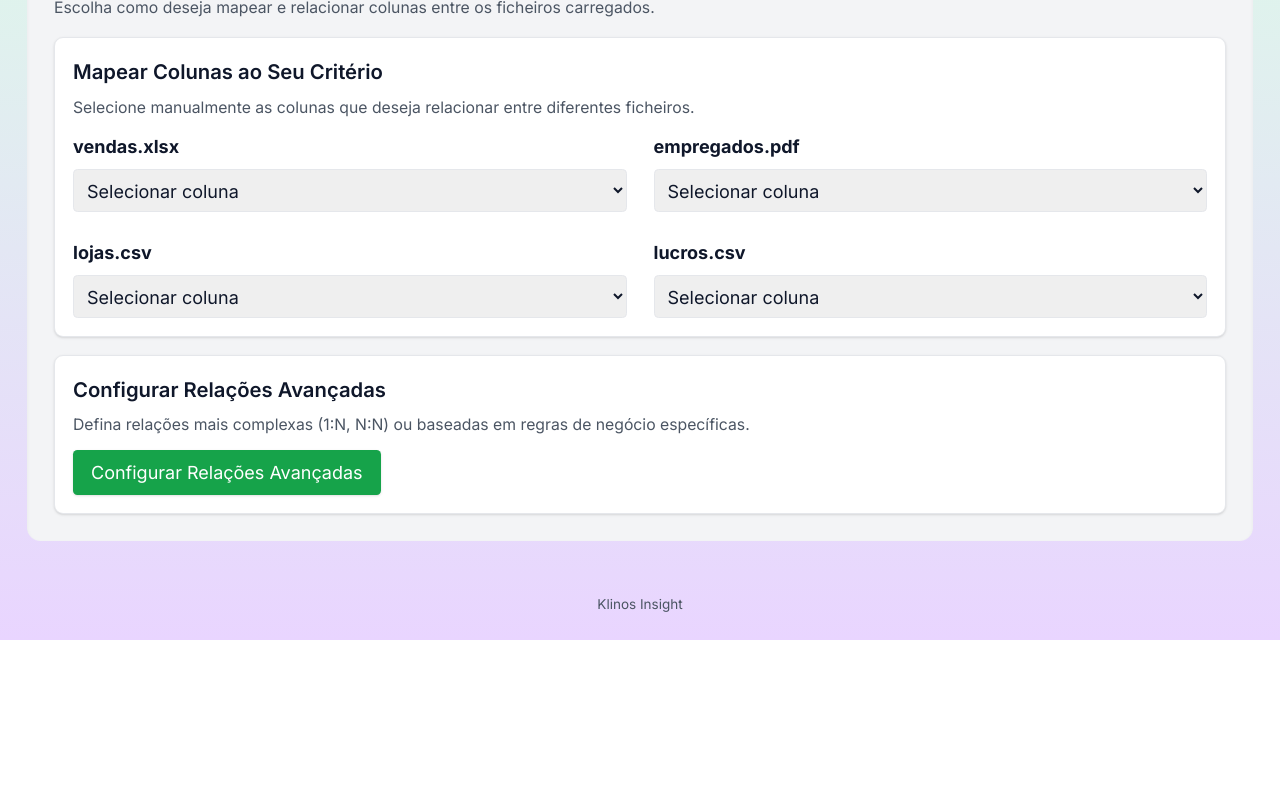
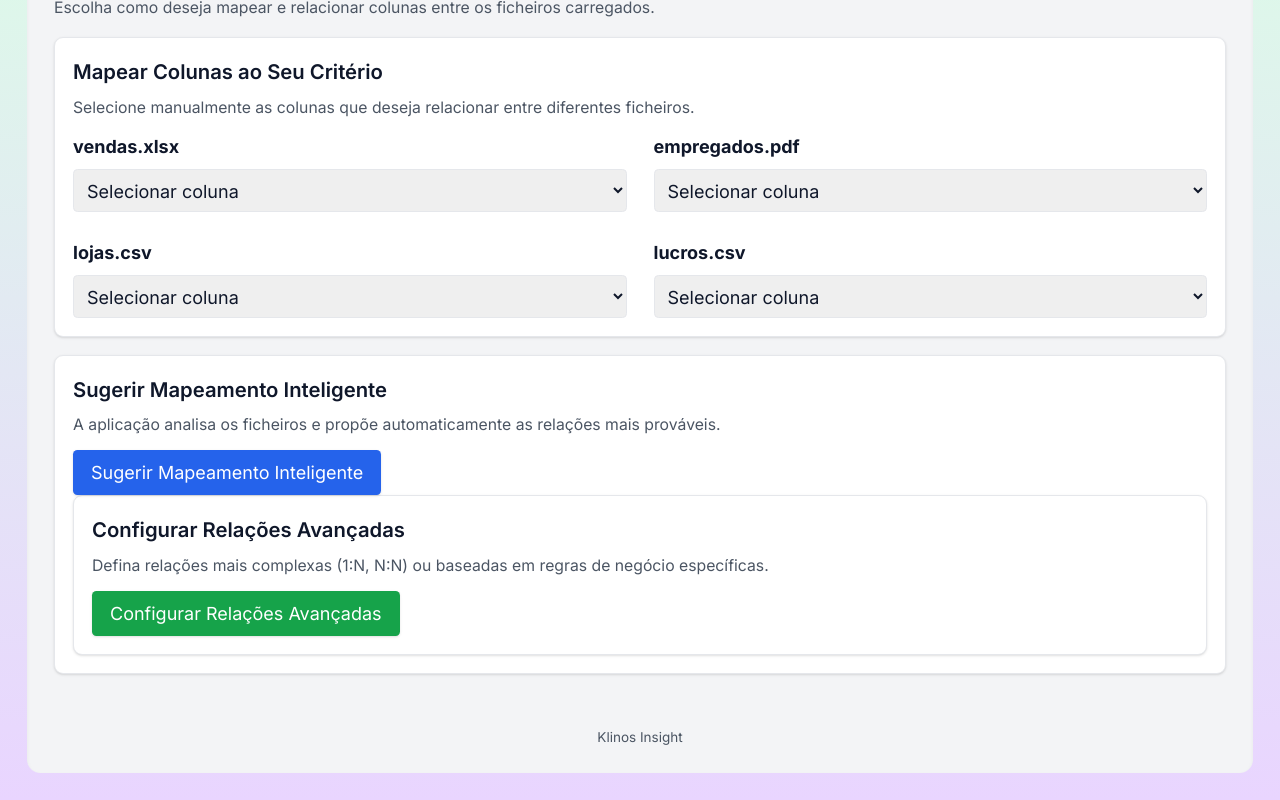
Before and after one commit to klinos3/klinos-App, a React (Create React App) app: page / in a window 1280 px wide. Shown: the part 1058-1858 px from the top of the page. Before the commit the page ends 1698 px from the top, so only its background shows below. Built offline with nearby package versions, Linux system fonts and the light colour scheme.

Commit message:
update colunas

```diff
--- a/src/App.jsx
+++ b/src/App.jsx
@@ -379,8 +379,20 @@ const [showAdvancedConfig, setShowAdvancedConfig] = useState(false);
   </div>
 
   {/* Retângulo 2 – Sugerir Mapeamento Inteligente */}
-  {/* Relações encontradas – layout em colunas */}
-{relations.length > 0 && (
+  <div className="border p-4 rounded-lg shadow bg-white mb-4">
+    <h3 className="font-semibold text-lg mb-2">Sugerir Mapeamento Inteligente</h3>
+    <p className="text-sm text-gray-600 mb-3">
+      A aplicação analisa os ficheiros e propõe automaticamente as relações mais prováveis.
+    </p>
+    <button
+      onClick={handleAutoRelate}
+      className="px-4 py-2 bg-blue-600 text-white rounded shadow"
+    >
+      Sugerir Mapeamento Inteligente
+    </button>
+
+   {/* Relações encontradas – layout em colunas */}
+    {relations.length > 0 && (
   <div className="mt-3 text-sm text-gray-700">
     <h4 className="font-semibold mb-2">Relações encontradas:</h4>
     <div className="grid grid-cols-4 gap-4 bg-gray-50 p-3 rounded">
@@ -426,7 +438,8 @@ const [showAdvancedConfig, setShowAdvancedConfig] = useState(false);
       {/* Footer */}
       <footer className="mt-12 text-center text-xs text-gray-600">Klinos Insight</footer>
     </div>
-  );
+  </div>
+);
 };
 
 export default App;
```
Also changed, not shown: 1 other file (tests, documents, lock files or other folders).
